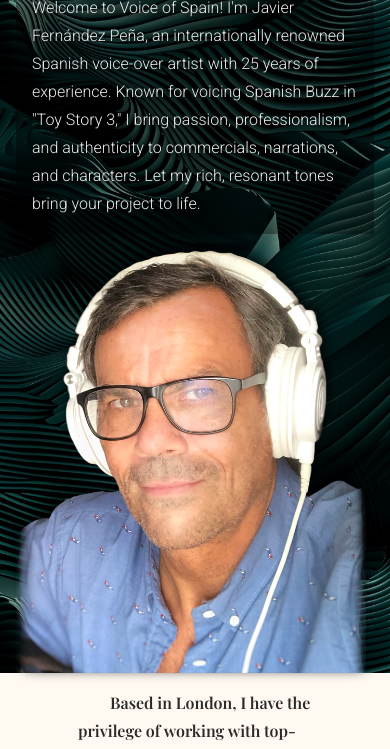
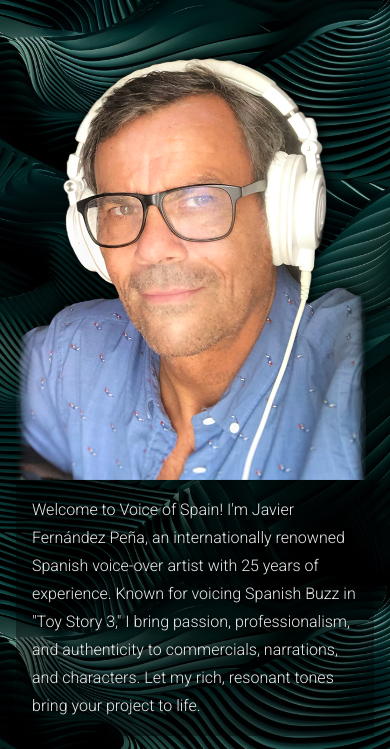
Before and after one commit to AlexVOiceover/VoiceOfSpain2024, a website: page index.html in a window 390 px wide. Shown: the part 103-852 px from the top of the page. Drawn offline with nearby package versions, Linux system fonts and the light colour scheme; a web font is replaced by a local one.

Commit message:
Added media query to avoid weird effect on picture

```diff
--- a/index.html
+++ b/index.html
@@ -87,7 +87,7 @@
 					life.
 				</article>
 				<img
-					src="./images/soloJavier.png"
+					src="./images/soloJavier2.png"
 					alt="Javier Fernández Peña"
 					class="face-image"
 				/>
--- a/styles/styles.css
+++ b/styles/styles.css
@@ -79,10 +79,11 @@ header {
 	display: flex;
 	flex-direction: row;
 	justify-content: space-between; /* Align the face image to the right */
-	/* flex-wrap: wrap-reverse; */
+
 	width: 100%; /* Take up the remaining space */
 	z-index: 2;
-	flex-wrap: wrap;
+	align-items: flex-end;
+
 }
 
 .face-image {
@@ -93,7 +94,7 @@ header {
 	height: auto; /* Maintain aspect ratio */
 	padding-right: 2vw;
 	filter: drop-shadow(3px -3px 6px rgba(0, 0, 0, 0.8)); /* Example shadow */
-	align-self: last baseline;
+	align-self: flex-end;
 }
 
 nav {
@@ -590,3 +591,9 @@ a {
 		visibility: hidden;
 	}
 }
+@media  (max-width: 470px) {
+.branding {
+/* Align the face image to the right */
+	flex-wrap: wrap-reverse;
+}
+}
```
Also changed, not shown: images/soloJavier2.png (added).
